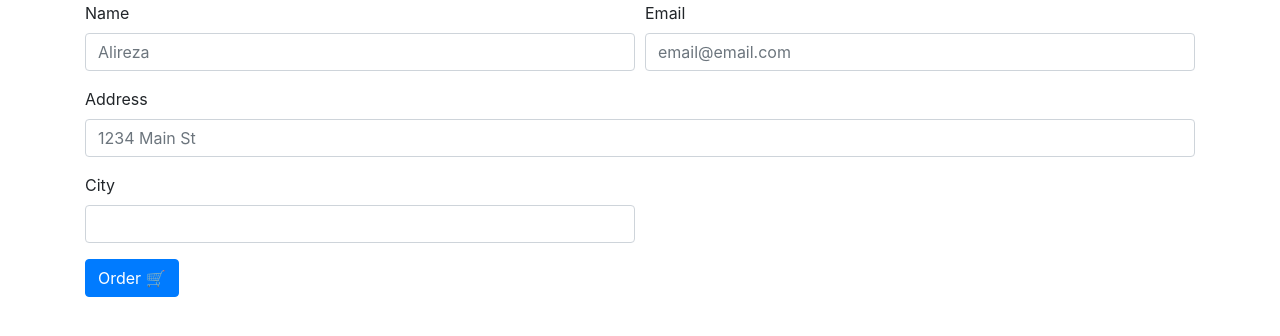
After one commit to AlirezaCE/Moblino, a Django app: page /checkout/ in a window 1280 px wide. The commit adds this page. Shown: the top 336 px of the page. Run offline with Django 5.2, Linux system fonts and the light colour scheme.

Commit message:
adding check out page and its functionality to order some thing

```diff
--- a/moblinosite/moblinosite/urls.py
+++ b/moblinosite/moblinosite/urls.py
@@ -22,5 +22,6 @@ urlpatterns = [
     path("admin/", admin.site.urls),
     path('',views.index,name='index'),
     path('<int:id>/', views.detail, name='detail'),
+    path('checkout/', views.checkout, name='checkout'),
 
 ]
--- a/moblinosite/shop/admin.py
+++ b/moblinosite/shop/admin.py
@@ -1,5 +1,6 @@
 from django.contrib import admin
-from .models import Products
+from .models import Products, Order
 # Register your models here.
 
 admin.site.register(Products)
+admin.site.register(Order)
--- /dev/null
+++ b/moblinosite/shop/templates/shop/checkout.html
@@ -0,0 +1,71 @@
+<!DOCTYPE html>
+<html lang="en">
+<head>
+    <meta charset="UTF-8">
+    <meta name="viewport" content="width=device-width, initial-scale=1.0">
+    <link rel="stylesheet" href="https://cdn.jsdelivr.net/npm/bootstrap@4.0.0/dist/css/bootstrap.min.css" integrity="sha384-Gn5384xqQ1aoWXA+058RXPxPg6fy4IWvTNh0E263XmFcJlSAwiGgFAW/dAiS6JXm" crossorigin="anonymous">
+    <script src="https://code.jquery.com/jquery-3.7.1.js" integrity="sha256-eKhayi8LEQwp4NKxN+CfCh+3qOVUtJn3QNZ0TciWLP4=" crossorigin="anonymous"></script>
+    <title>Moblino</title>
+</head>
+<body>
+    <div class="container">
+        <div class="row">
+            <div class="col-md-5">
+                <ul id="list_group" class="list-group">
+
+                  </ul>
+            </div>
+        </div>
+        <div class="row">
+            <div class="col-md-12">
+                <form method="POST">
+                    {% csrf_token %}
+                    <div class="form-row">
+                      <div class="form-group col-md-6">
+                        <label for="name">Name</label>
+                        <input type="text" class="form-control" id="name" name="name" placeholder="Alireza">
+                      </div>
+                      <div class="form-group col-md-6">
+                        <label for="email">Email</label>
+                        <input type="email" class="form-control" id="email" name="email" placeholder="email@email.com">
+                      </div>
+                    </div>
+                    <div class="form-group">
+                      <label for="address">Address</label>
+                      <input type="text" class="form-control" id="address" name="address" placeholder="1234 Main St">
+                    </div>
+                    <div class="form-row">
+                      <div class="form-group col-md-6">
+                        <label for="city">City</label>
+                        <input type="text" class="form-control" id="city" name="city">
+                      </div>
+                    </div>
+                    <button type="submit" class="btn btn-primary">Order 🛒</button>
+                </form>
+            </div>
+        </div>
+    </div>
+</body>
+
+<script type="text/javascript">
+    if(localStorage.getItem('cart') == null ){
+        var cart = {}
+    }
+    else{
+        cart = JSON.parse(localStorage.getItem('cart'));
+    }
+
+    for(item in cart){
+        let name = cart[item][1]
+        let quantity = cart[item][0];
+
+        itemString = `<li class="list-group-item d-flex justify-content-between align-items-center">`+
+                        `${name}`+
+                        `<span class="badge badge-primary badge-pill">${quantity}</span></li>`;
+
+        $('#list_group').append(itemString);
+    }
+
+</script>
+
+</html>
--- a/moblinosite/shop/views.py
+++ b/moblinosite/shop/views.py
@@ -1,5 +1,5 @@
 from django.shortcuts import render
-from .models import Products
+from .models import Products, Order
 from django.core.paginator import Paginator
 # Create your views here.
 
@@ -19,3 +19,16 @@ def index(request):
 def detail(request,id):
     product_object = Products.objects.get(id=id)
     return render(request,'shop/detail.html',{'product_object':product_object})
+
+def checkout(request):
+
+    if request.method == "POST":
+        name = request.POST.get('name',"")
+        email = request.POST.get('email',"")
+        address = request.POST.get('address',"")
+        city = request.POST.get('city',"")
+
+        order = Order(name=name, email=email, address=address, city=city)
+        order.save()
+
+    return render(request,'shop/checkout.html')
```
Also changed, not shown: moblinosite/shop/models.py (+7 -0 lines), moblinosite/shop/templates/shop/index.html (+17 -10 lines), moblinosite/shop/migrations/0002_order.py (added).
